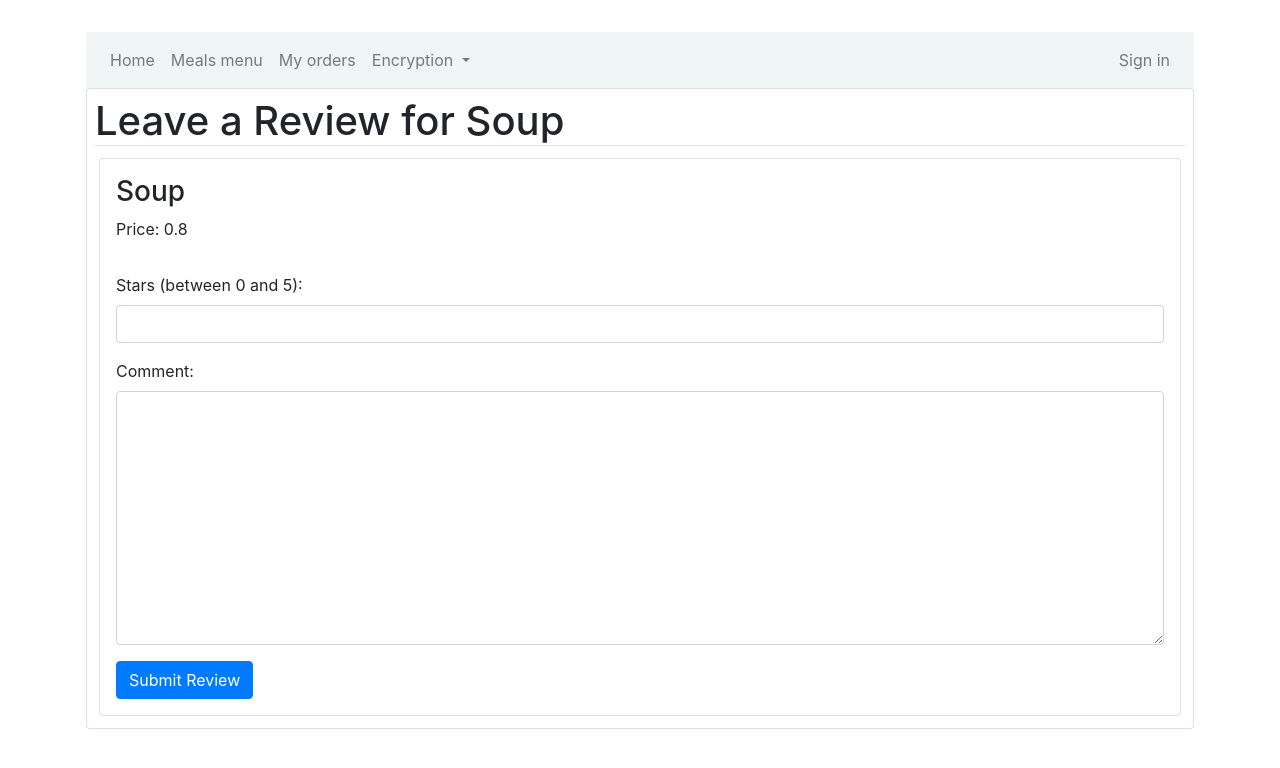
After one commit to FEIProjectTeam/upb-project, a Django app: page /leave_review/1/ in a window 1280 px wide. The commit adds this page. Shown: the top 768 px of the page. Run offline with Django 4.2, Linux system fonts and the light colour scheme; data comes from the database, SQL or seed files in the repository; some libraries are stand-ins or nearby versions.

Commit message:
added adding meal reviews + list of reviews

```diff
--- a/project/canteen/forms.py
+++ b/project/canteen/forms.py
@@ -31,3 +31,17 @@ class MealQuantityForm(forms.ModelForm):
     class Meta:
         model = OrderMeal
         fields = ["quantity"]
+
+
+class ReviewForm(forms.Form):
+    stars = forms.IntegerField(
+        label='Stars (between 0 and 5)',
+        min_value=0,
+        max_value=5,
+        widget=forms.NumberInput(attrs={'class': 'form-control'}),
+    )
+    comment = forms.CharField(
+        label='Comment',
+        widget=forms.Textarea(attrs={'class': 'form-control'}),
+        required=False,
+    )
--- a/project/canteen/models.py
+++ b/project/canteen/models.py
@@ -20,6 +20,13 @@ class Order(models.Model):
         return f"Order[id:{self.id}, user:{self.user.username}, paid:{self.paid}]"
 
 
+class Review(models.Model):
+    user = models.ForeignKey(User, on_delete=models.CASCADE)
+    meal = models.ForeignKey(Meal, on_delete=models.CASCADE)
+    stars = models.PositiveIntegerField()
+    comment = CharField(max_length=128)
+
+
 class OrderMeal(models.Model):
     order = models.ForeignKey(Order, on_delete=models.CASCADE)
     meal = models.ForeignKey(Meal, on_delete=models.CASCADE)
--- /dev/null
+++ b/project/canteen/templates/canteen/leave_review.html
@@ -0,0 +1,17 @@
+{% extends "users/base.html" %}
+{% block title %} Leave a review {% endblock title %}
+{% block content %}
+    <div class="card p-2">
+        <h1 class="border-bottom">Leave a Review for {{ meal.name }}</h1>
+        <div class="card p-3 m-1 bg-white rounded">
+            <h3>{{ meal.name }}</h3>
+            <p>Price: {{ meal.price }}</p>
+
+            <form method="post" class="mt-3">
+                {% csrf_token %}
+                {{ form.as_p }}
+                <button type="submit" class="btn btn-primary">Submit Review</button>
+            </form>
+        </div>
+    </div>
+{% endblock content %}
--- a/project/canteen/templates/canteen/meals_menu.html
+++ b/project/canteen/templates/canteen/meals_menu.html
@@ -12,6 +12,8 @@
                     </div>
                     <div class="">
                         <a class="btn btn-primary" href="{% url 'meal' meal.id %}">Order</a>
+                        <a class="btn btn-success" href="{% url 'leave-review' meal.id %}">Leave a Review</a>
+                        <a class="btn btn-info" href="{% url 'review-list' meal.id %}">Reviews</a>
                     </div>
                 </div>
             {% endfor %}
--- a/project/canteen/views.py
+++ b/project/canteen/views.py
@@ -5,7 +5,7 @@ import traceback
 from cryptography.hazmat.primitives import serialization
 from django.contrib import messages
 from django.contrib.auth.mixins import LoginRequiredMixin
-from django.shortcuts import render
+from django.shortcuts import render, redirect
 from django.views import View
 from django.views.generic import TemplateView
 from rest_framework.response import Response
@@ -20,6 +20,7 @@ from django.shortcuts import render
 from canteen.forms import (
     UploadPubKeyForm,
     MealQuantityForm,
+    ReviewForm,
 )
 from canteen.models import Meal
 from canteen.serializers import MealSerializer
@@ -44,6 +45,8 @@ from canteen.services.orders import (
     add_meal_to_order,
     get_unpaid_order_data_for_user,
 )
+
+from canteen.models import Review
 
 
 def encrypt_page(request):
@@ -192,3 +195,40 @@ class OrdersListView(LoginRequiredMixin, View):
     def get(self, request):
         unpaid_order = get_unpaid_order_data_for_user(request.user)
         return render(request, self.template_name, {"unpaid_order": unpaid_order})
+
+
+class LeaveReviewView(View):
+    template_name = 'canteen/leave_review.html'
+
+    def get(self, request, meal_id):
+        meal = get_meal_by_id(meal_id)
+        form = ReviewForm()
+        context = {'meal': meal, 'form': form}
+        return render(request, self.template_name, context)
+
+    def post(self, request, meal_id):
+        meal = get_meal_by_id(meal_id)
+        form = ReviewForm(request.POST)
+
+        if form.is_valid():
+            stars = form.cleaned_data['stars']
+            comment = form.cleaned_data['comment']
+
+            # Create and save the review
+            Review.objects.create(user=request.user, meal=meal, stars=stars, comment=comment)
+
+            # You can redirect to a thank you page or the meal detail page
+            return redirect('menu')
+
+        context = {'meal': meal, 'form': form}
+        return render(request, self.template_name, context)
+
+
+class ReviewListView(View):
+    template_name = 'canteen/review_list.html'
+
+    def get(self, request, meal_id):
+        meal = get_meal_by_id(meal_id)
+        reviews = Review.objects.filter(meal=meal)
+        context = {'meal': meal, 'reviews': reviews}
+        return render(request, self.template_name, context)
--- a/project/core/urls.py
+++ b/project/core/urls.py
@@ -11,6 +11,8 @@ from canteen.views import (
     MealsMenuView,
     MealDetail,
     OrdersListView,
+    LeaveReviewView,
+    ReviewListView,
 )
 
 from django.urls import path, include
@@ -33,6 +35,8 @@ urlpatterns = [
     path("api/generate/", GenerateDummyDatabaseApi.as_view()),
     path("encrypt/", EncryptView.as_view()),
     path("comun/", encrypt_page, name="encrypt-page"),
+    path("leave_review/<int:meal_id>/", LeaveReviewView.as_view(), name="leave-review"),
+    path("reviews/<int:meal_id>/", ReviewListView.as_view(), name="review-list"),
     path(
         "encrypt/pub-key/", UploadPubKeyView.as_view(), name="encryption-upload-pub-key"
     ),
```
Also changed, not shown: project/canteen/templates/canteen/review_list.html (added, +16 -0 lines).
